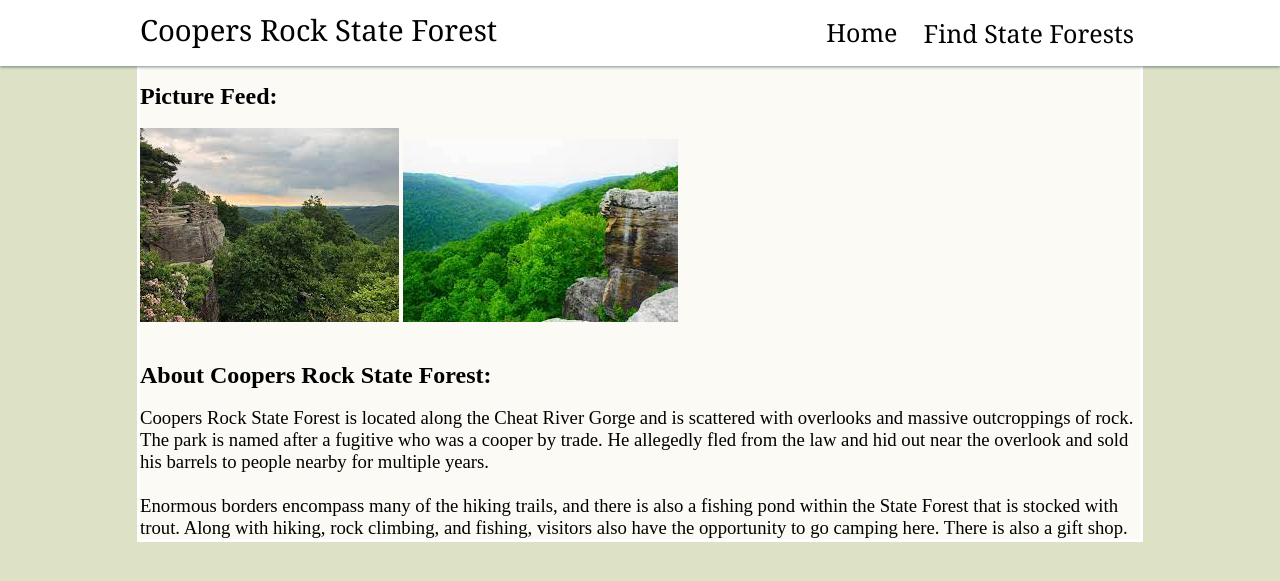
After one commit to Lcs-Knsk/CAC-2022, a Flask app: template templates/CoopersRock.html in a window 1280 px wide. The commit adds this page. Shown: the top 581 px of the page. Run offline with Flask 2, Linux system fonts and the light colour scheme; the template is opened without the code that fills it, so the values that code supplies are empty.

Commit message:
CAC Winners 2022: Spaghetti Code Inc.
O.O

```diff
--- a/static/mainPage.css
+++ b/static/mainPage.css
@@ -27,7 +27,7 @@
 
 #topMenu{
     background-color: 32936F;
-    height: 10%;
+    height: 90px;
     width: 100%;
     margin: 0px;
 }
--- /dev/null
+++ b/templates/CoopersRock.html
@@ -0,0 +1,57 @@
+<!DOCTYPE html>
+<html lang="en">
+    <head>
+        <meta charset="UTF-8">
+        <title>Coopers Rock State Forest</title>
+        <link rel="stylesheet" href="StateForests.css">
+    </head>
+    <body>
+        <div class="StateForestHeader">
+            <div class="StateForestHeaderItems">
+                <div class="StateForestTitle">
+                <h3>Coopers Rock State Forest</h3>
+            </div>
+                <div class="StateForestHeaderButtons">
+                    <div class="StateForestHeaderHome">
+                        <a>Home</a>
+                    </div>
+
+                    <div class="dropdown">
+                      <button class="dropbtn">Find State Forests</button>
+                      <div class="dropdown-content">
+                        <a href="#">Link 1</a>
+                        <a href="#">Link 2</a>
+                        <a href="#">Link 3</a>
+                      </div>
+                    </div>
+                </div>
+            </div>
+        </div>
+
+        <div class="StateForestBody">
+            <div class="BehindTitle"></div>
+            <h2>Picture Feed:</h2>
+            <br>
+            <div class="StateForestPictures">
+                <img src="CoopersRockPage1.jpg">
+                <img src="CoopersRockPage2.jpg">
+            </div>
+
+            <br>
+            <br>
+
+            <h2>About Coopers Rock State Forest:</h2>
+            <br>
+            <div class="StateForestAbout">
+                <h3>Coopers Rock State Forest is located along the Cheat River Gorge and is scattered with overlooks and massive outcroppings of rock.
+                    The park is named after a fugitive who was a cooper by trade.
+                    He allegedly fled from the law and hid out near the overlook and sold his barrels to people nearby for multiple years.
+                   <br><br>
+                    Enormous borders encompass many of the hiking trails, and there is also a fishing pond within the State Forest that is stocked with trout.
+                    Along with hiking, rock climbing, and fishing, visitors also have the opportunity to go camping here. There is also a gift shop.
+                </h3>
+            </div>
+
+        </div>
+    </body>
+</html>
--- /dev/null
+++ b/templates/StateForests.css
@@ -0,0 +1,115 @@
+.StateForestHeader{
+    width: 100%;
+    box-shadow: 0px 1px 3px 0px rgb(37 61 80 / 60%);
+    background: #fff;
+    position: fixed;
+    padding-top: 10px;
+    padding-bottom: 10px;
+}
+
+.StateForestHeaderItems{
+    width: 1000px;
+    margin: auto;
+    font-family: "Georgia";
+}
+
+.StateForestTitle{
+    font-size: 25px;
+    font-family: "Georgia";
+    float: left;
+    display: block;
+}
+
+.StateForestHeaderButtons{
+   float: right;
+   font-size: 25px;
+   display: block;
+   margin: 5px 0px;
+}
+
+.StateForestHeaderHome{
+    float: left;
+    margin-right: 20px;
+}
+
+
+.BehindTitle{
+    height: 80px;
+}
+
+.StateForestBody{
+    width: 1000px;
+    margin: auto;
+    background-color: #fbfaf5;
+    border: 3px solid white;
+}
+
+.StateForestPictures{
+
+}
+
+.StateForestAbout{
+
+}
+
+h2{
+    margin: 0px;
+}
+
+h3{
+    margin: 0px;
+    font-weight: normal;
+}
+
+body, html{
+    padding: 0px;
+    background-color: white;
+    margin: 0px;
+    background: #dde2c6;
+}
+
+
+
+
+/* Dropdown Button */
+.dropbtn {
+  background-color: #fff;
+  color: black;
+  font-size: 25px;
+  border: none;
+  font-family: "Georgia";
+}
+
+/* The container <div> - needed to position the dropdown content */
+.dropdown {
+  position: relative;
+  display: inline-block;
+}
+
+/* Dropdown Content (Hidden by Default) */
+.dropdown-content {
+  display: none;
+  position: absolute;
+  background-color: #f1f1f1;
+  min-width: 160px;
+  box-shadow: 0px 8px 16px 0px rgba(0,0,0,0.2);
+  z-index: 1;
+}
+
+/* Links inside the dropdown */
+.dropdown-content a {
+  color: black;
+  padding: 8px 10px;
+  text-decoration: none;
+  display: block;
+  font-size: 20px;
+}
+
+/* Change color of dropdown links on hover */
+.dropdown-content a:hover {background-color: #ddd;}
+
+/* Show the dropdown menu on hover */
+.dropdown:hover .dropdown-content {display: block;}
+
+/* Change the background color of the dropdown button when the dropdown content is shown */
+.dropdown:hover .dropbtn {background-color: #ddd;}
--- a/templates/testing.html
+++ b/templates/testing.html
@@ -40,5 +40,7 @@
             </div>
         </div>
 
+
+
     </body>
 </html>
```
Also changed, not shown: templates/CoopersRockTesting.html (deleted, +0 -22 lines), templates/CoopersRockPage1.jpg (added), templates/CoopersRockPage2.jpg (added).
